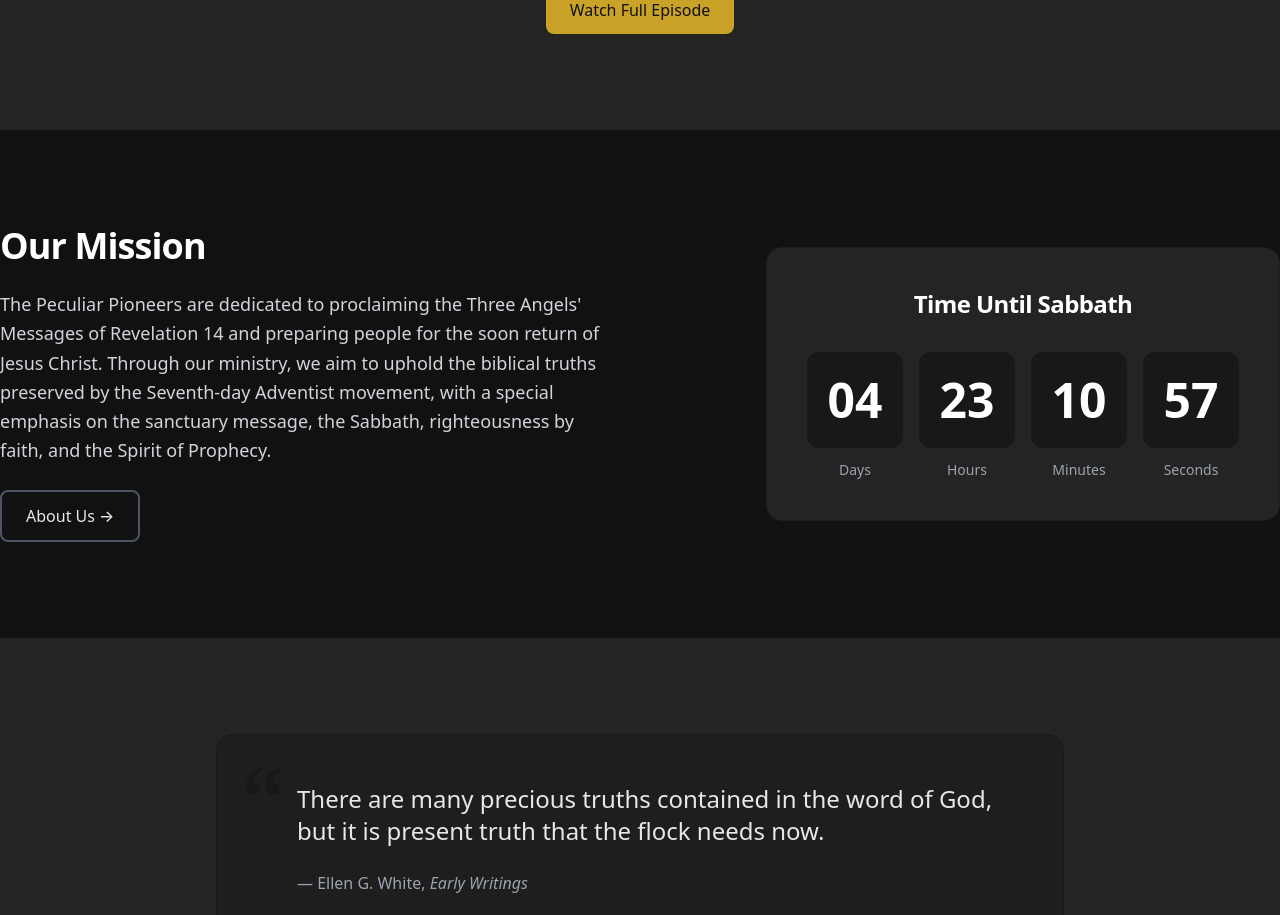
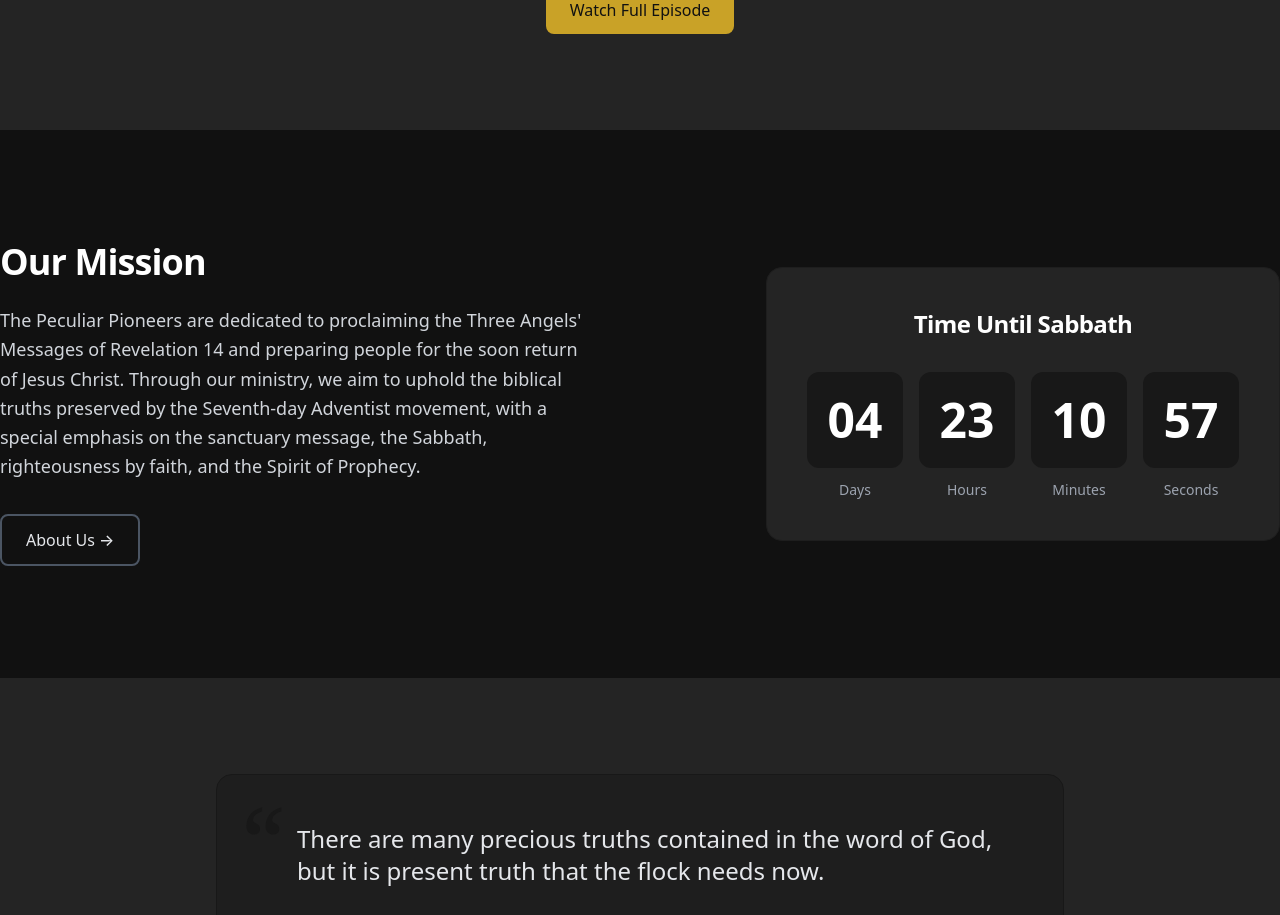
Before and after one commit to mikep8732/peculiar-pioneers, a Next.js app: page / in a window 1280 px wide. Shown: the part 1720-2635 px from the top of the page. Built offline with nearby package versions, Linux system fonts and the light colour scheme.

Commit message:
Fix Our Mission section spacing - more padding and wider gap

```diff
--- a/app/page.tsx
+++ b/app/page.tsx
@@ -69,15 +69,15 @@
       </section>
 
       {/* Mission & Sabbath Countdown Section */}
-      <section className="section">
+      <section className="py-20 md:py-28">
         <div className="container">
-          <div className="grid gap-12 lg:grid-cols-2 items-center">
+          <div className="grid gap-16 lg:gap-24 lg:grid-cols-2 items-center">
             {/* Mission Text */}
             <div>
               <h2 className="text-3xl md:text-4xl font-bold text-gray-900 dark:text-white mb-6">
                 Our Mission
               </h2>
-              <p className="text-lg text-gray-600 dark:text-gray-300 leading-relaxed mb-6">
+              <p className="text-lg text-gray-600 dark:text-gray-300 leading-relaxed mb-8">
                 The Peculiar Pioneers are dedicated to proclaiming the Three Angels&apos; Messages of Revelation 14 and preparing people for the soon return of Jesus Christ. Through our ministry, we aim to uphold the biblical truths preserved by the Seventh-day Adventist movement, with a special emphasis on the sanctuary message, the Sabbath, righteousness by faith, and the Spirit of Prophecy.
               </p>
               <Button href="/about" variant="secondary">
```
